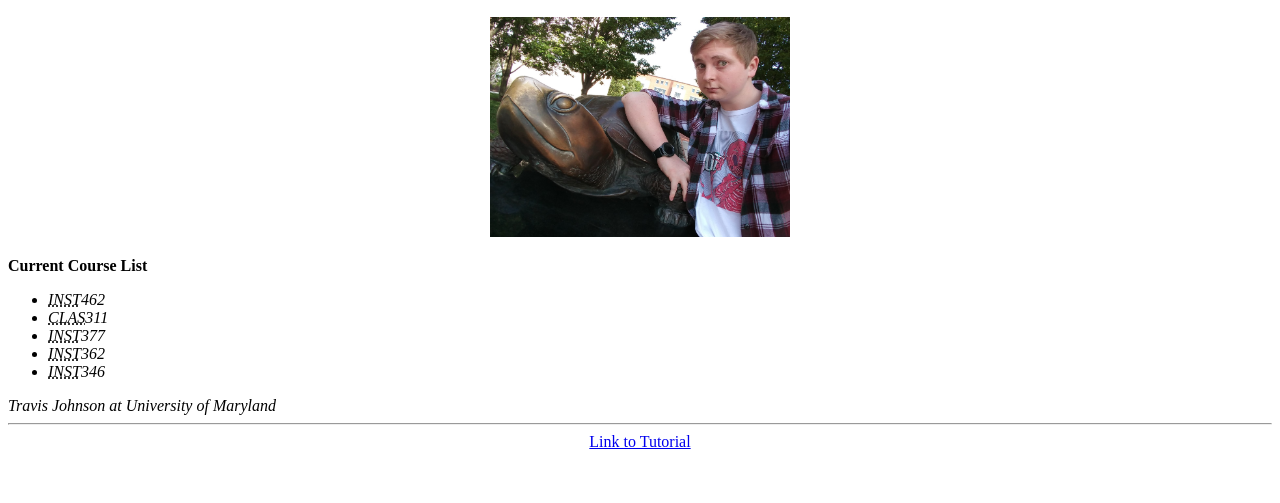
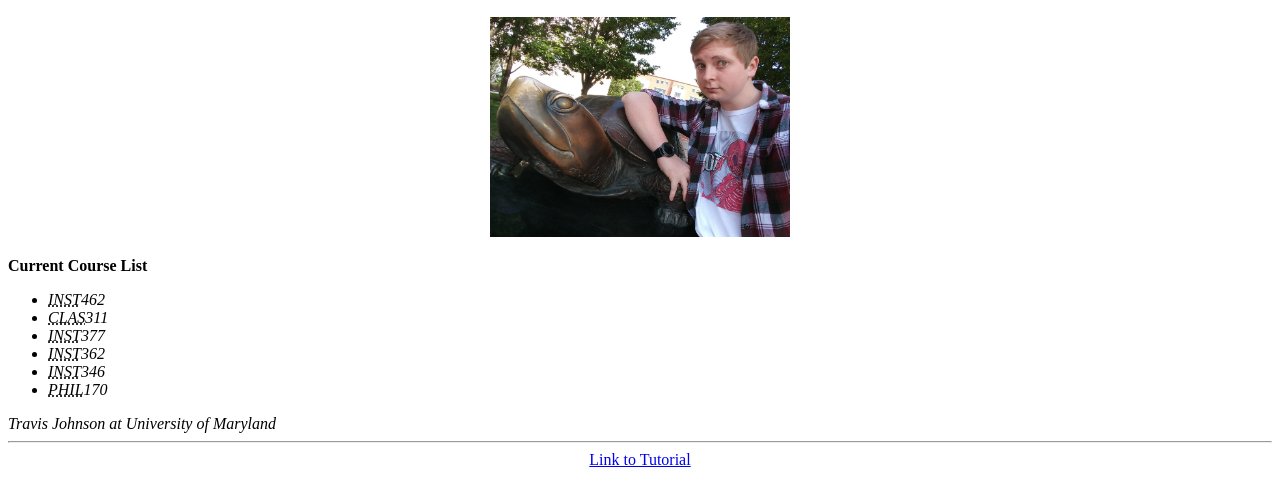
Before and after one commit to teeravj/INST377, a plain HTML site: page index.html in a window 1280 px wide. Shown: the part 111-614 px from the top of the page. Drawn offline with Linux system fonts and the light colour scheme.

Commit message:
Update index.html

```diff
--- a/index.html
+++ b/index.html
@@ -16,6 +16,7 @@
             <li><abbr title='Information Studies'>INST</abbr>377</li>
             <li><abbr title='Information Studies'>INST</abbr>362</li>
             <li><abbr title='Information Studies'>INST</abbr>346</li>
+            <li><abbr title='Philosophy'>PHIL</abbr>170</li>
         </ul></i>
         <address style='text-align: left'>
             Travis Johnson at
```
